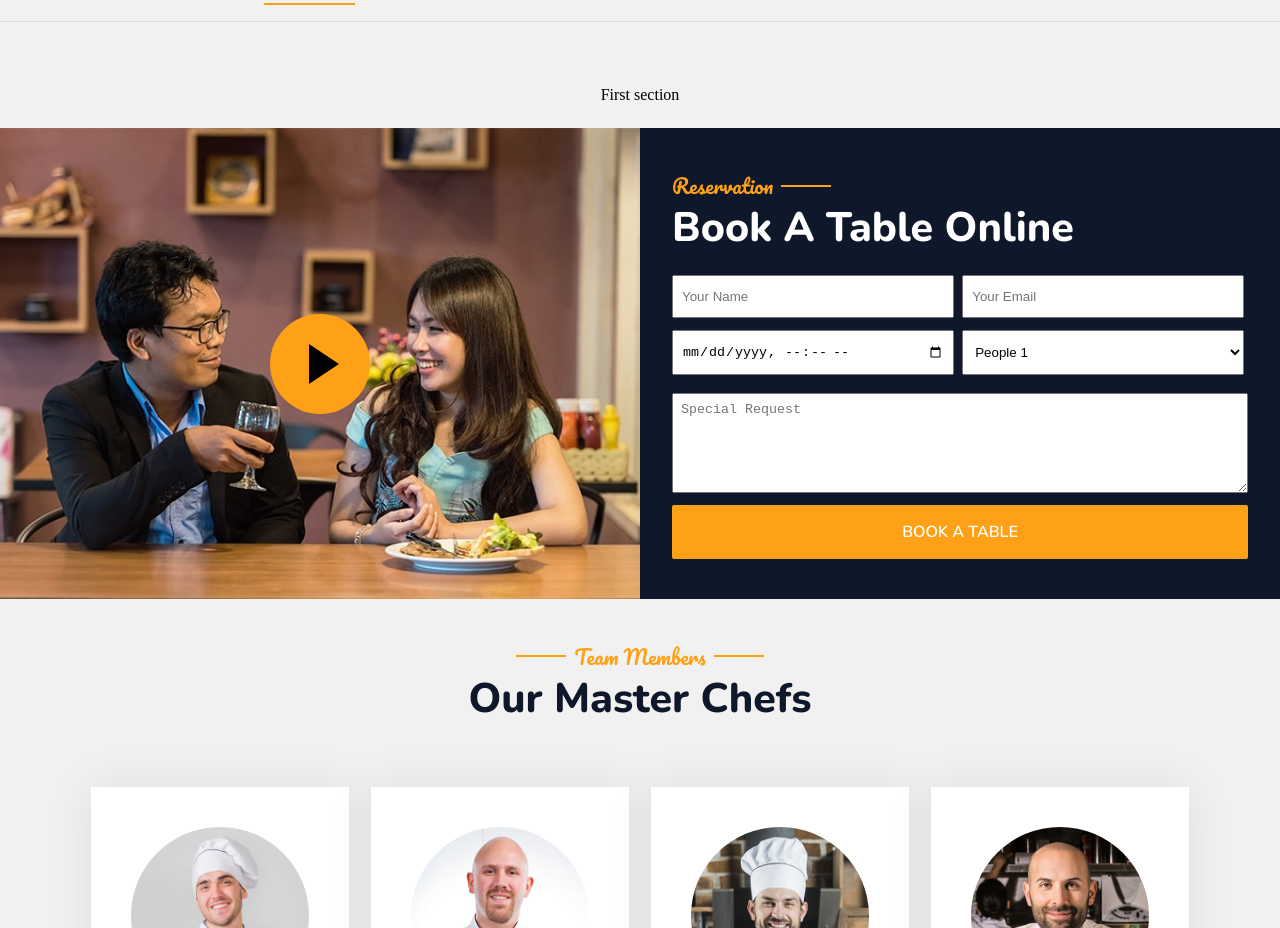
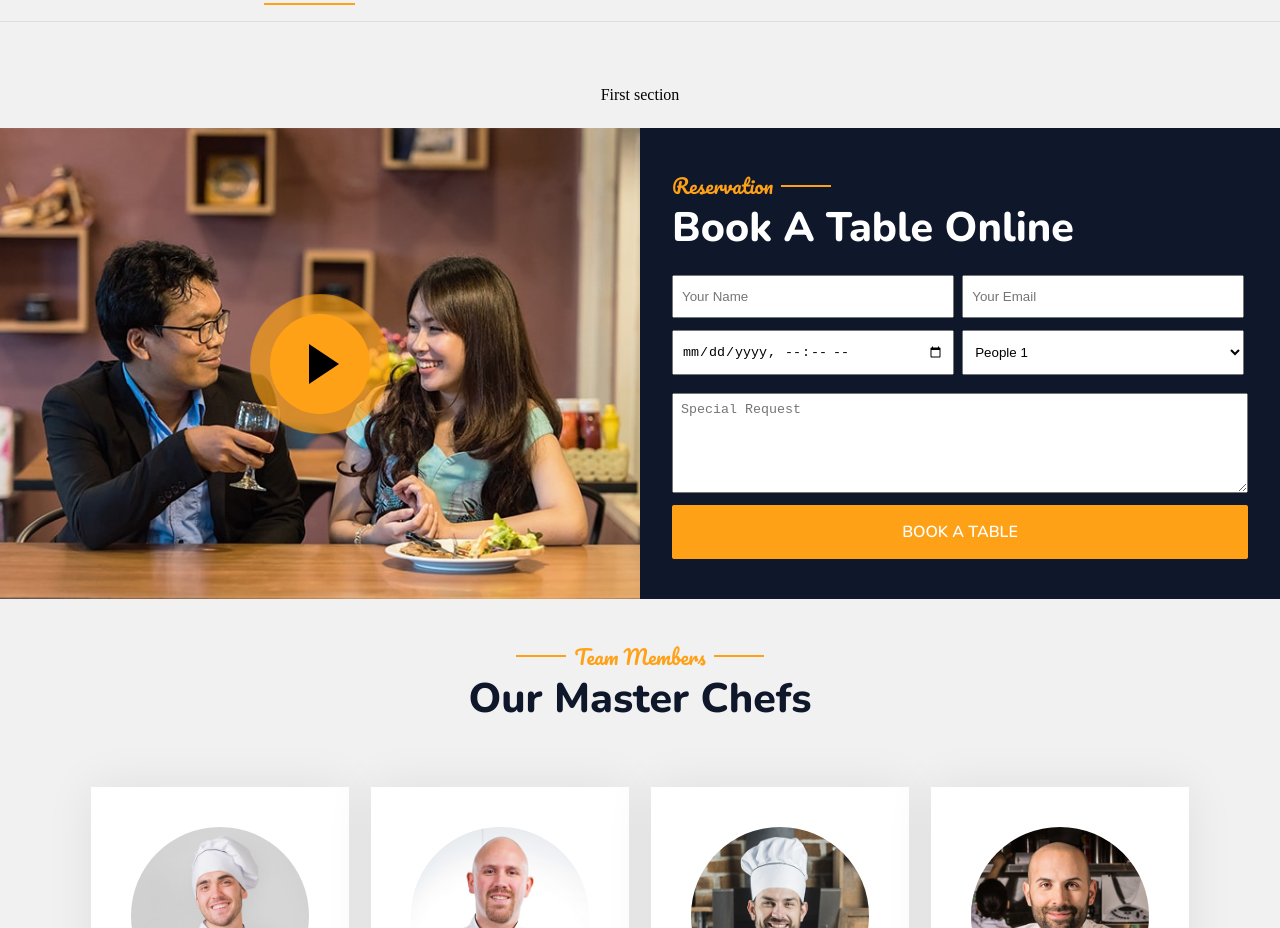
Before and after one commit to marcospinelli7/dojo-exercise-restaurant, a React (Create React App) app: page / in a window 1280 px wide. Shown: the part 2025-2953 px from the top of the page. Built offline with nearby package versions, Linux system fonts and the light colour scheme; the HTML template or start-up script is replaced by a standard one.

Commit message:
Update Booking Section Stylesheet

```diff
--- a/src/components/BookingSection/BookingSection.css
+++ b/src/components/BookingSection/BookingSection.css
@@ -16,6 +16,19 @@
     flex-direction: column;
     align-items: center;
     justify-content: center;
+    position: relative;
+}
+.booking-section-container .left .video-animate{
+    content: '';
+    width: 120px;
+    height: 120px;
+    border-radius: 50%;
+    background: var(--primary-color);
+    position: absolute;
+    z-index: 5;
+    left: 50%;
+    top: 50%;
+    animation: pulse-border 1.5s ease-out infinite;
 }
 .booking-section-container .left .video-btn{
     width: 100px;
@@ -25,6 +38,7 @@
     display: flex;
     align-items: center;
     justify-content: center;
+    z-index: 10;
 }
 .booking-section-container .left .video-btn .triangle{
     width: 0;
@@ -142,3 +156,13 @@ textarea {
         margin-left: none !important;
     }
 }
+@keyframes pulse-border {
+    0% {
+        transform: translateX(-50%) translateY(-50%) translateZ(0) scale(1);
+        opacity: 1;
+    }
+    100% {
+        transform: translateX(-50%) translateY(-50%) translateZ(0) scale(1.5);
+        opacity: 0;
+    }
+}
```
